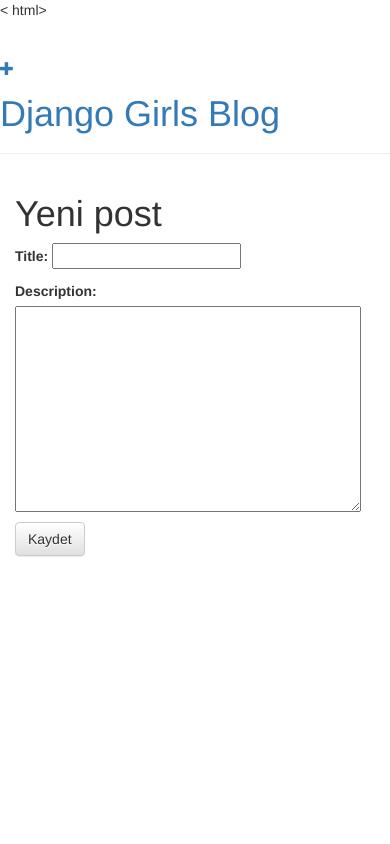
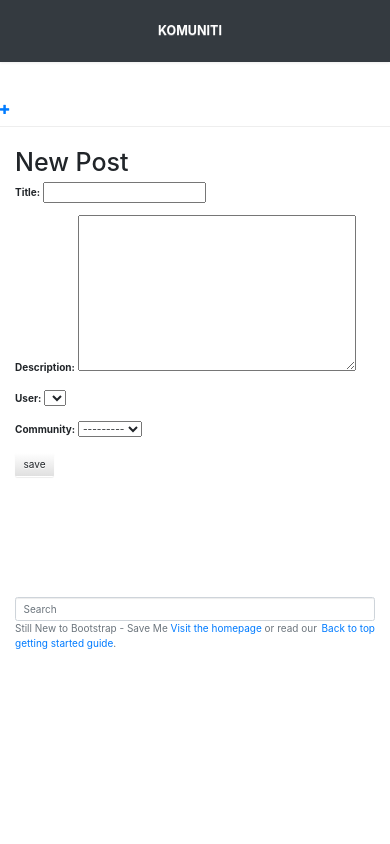
Before and after one commit to onebitme/Komuniti, a Django app: page /community_edit in a window 390 px wide. Run offline with Django 3.2, Linux system fonts and the light colour scheme; data that the repository does not hold is empty; some libraries are stand-ins or nearby versions.

Commit message:
somehow I managed to break all. Currently working on JSON implementation so this is a backup before JSON

```diff
--- a/Komuniti_Project/Komuniti/Komuniti/local_settıngs.py
+++ b/Komuniti_Project/Komuniti/Komuniti/local_settıngs.py
@@ -8,7 +8,7 @@ ALLOWED_HOSTS = []
 DATABASES = {
     'default': {
         'ENGINE': 'django.db.backends.postgresql_psycopg2',
-        'NAME': 'komuniti',
+        'NAME': 'komuniti2',
         'USER': 'kommy',
         'PASSWORD': '12345',
         'HOST':'localhost',
--- a/Komuniti_Project/Komuniti/Komuniti/settings.py
+++ b/Komuniti_Project/Komuniti/Komuniti/settings.py
@@ -38,12 +38,14 @@ INSTALLED_APPS = [
     'django.contrib.messages',
     'django.contrib.staticfiles',
     'komunitipage.apps.KomunitipageConfig',
+    #'django_jsonforms'
+    'rest_framework',
 ]
 
 DATABASES = {
     'default': {
         'ENGINE': 'django.db.backends.postgresql_psycopg2',
-        'NAME': 'komuniti',
+        'NAME': 'komuniti2',
         'USER': 'kommy',
         'PASSWORD': '12345',
         'HOST':'localhost',
--- a/Komuniti_Project/Komuniti/Komuniti/urls.py
+++ b/Komuniti_Project/Komuniti/Komuniti/urls.py
@@ -8,7 +8,8 @@ urlpatterns = [
     path('', views.home, name='home'),
     path('communities', views.communities, name='communities'),
     path('hello', views.hello, name='hello'),
-    path('community_edit', views.post_new, name='post_new')
+    path('community_edit', views.post_new, name='post_add'),
+    path('community_search', views.post_search, name='post_search')
     ##path('search/', views.SearchResultsView, name='search_results'),
     ##path('seach_results',views.seach, name='search')
 ]
--- a/Komuniti_Project/Komuniti/komunitipage/forms.py
+++ b/Komuniti_Project/Komuniti/komunitipage/forms.py
@@ -1,9 +1,15 @@
 from django import forms
 
 from .models import Post
+from .models import Community
 
 class PostForm(forms.ModelForm):
 
     class Meta:
         model = Post
-        fields = ('title', 'description',)
+        fields = ('title', 'description','user','community')
+
+class DataTypeForm(forms.ModelForm):
+    class Meta:
+        model = Post
+        fields = {}
--- a/Komuniti_Project/Komuniti/komunitipage/models.py
+++ b/Komuniti_Project/Komuniti/komunitipage/models.py
@@ -1,18 +1,31 @@
+from django.contrib.auth.models import User
 from django.db import models
+from rest_framework import generics
+
+
+# from rest_framework.
+
 
 # Create your models here.
 
-#class Community(models.Model):
 
 class Community(models.Model):
     title = models.CharField(max_length=120, unique=True)
     description = models.TextField(blank=True)
-    #another_info = models.CharField(max_length=10, blank=True)
-    #image = models.ImageField(upload_to)
+
+    # another_info = models.CharField(max_length=10, blank=True)
+    # image = models.ImageField(upload_to)
 
     def __str__(self):
         return self.title
 
+
 class Post(models.Model):
-        title = models.CharField(max_length=120, unique=True)
-        description = models.TextField(blank=True)
+    title = models.CharField(max_length=120, unique=True)
+    description = models.TextField(blank=True)
+    community = models.ForeignKey(Community, on_delete=models.CASCADE)
+    user = models.ForeignKey(User, on_delete=models.CASCADE, default=1)
+
+    def __str__(self):
+        return self.title
+    # image = models.ImageField()
--- a/Komuniti_Project/Komuniti/komunitipage/templates/komunitipage/communities.html
+++ b/Komuniti_Project/Komuniti/komunitipage/templates/komunitipage/communities.html
@@ -1,24 +1,103 @@
+<!doctype html>
+<html lang="en">
+  <head>
+    <meta charset="utf-8">
+    <meta name="viewport" content="width=device-width, initial-scale=1, shrink-to-fit=no">
+    <meta name="description" content="">
+    <meta name="author" content="Mark Otto, Jacob Thornton, and Bootstrap contributors">
+    <meta name="generator" content="Jekyll v3.8.5">
+    <title>Komuniti Homepage · Bootstrap</title>
+
+    <link rel="canonical" href="https://getbootstrap.com/docs/4.3/examples/album/">
+
+    <!-- Bootstrap core CSS -->
+
+<link rel="stylesheet" href="https://stackpath.bootstrapcdn.com/bootstrap/4.3.1/css/bootstrap.min.css" integrity="sha384-ggOyR0iXCbMQv3Xipma34MD+dH/1fQ784/j6cY/iJTQUOhcWr7x9JvoRxT2MZw1T" crossorigin="anonymous">
+
+ <style>
+      .bd-placeholder-img {
+        font-size: 1.125rem;
+        text-anchor: middle;
+        -webkit-user-select: none;
+        -moz-user-select: none;
+        -ms-user-select: none;
+        user-select: none;
+      }
+
+      @media (min-width: 768px) {
+        .bd-placeholder-img-lg {
+          font-size: 3.5rem;
+        }
+      }
+    </style>
+
+
+    <!-- Custom styles for this template -->
+    <link href="album.css" rel="stylesheet">
+  </head>
+
+  <header>
+  <div class="navbar navbar-dark bg-dark shadow-sm">
+    <div class="container d-flex justify-content-between">
+      <a href="#" class="navbar-brand d-flex align-items-center">
+        <strong>KOMUNITI</strong>
+      </a>
+    </div>
+  </div>
+</header>
+
 {% load staticfiles %}
-< html>
 <head>
     <title>Komunitiy Page</title>
     <link rel="stylesheet" href="//maxcdn.bootstrapcdn.com/bootstrap/3.2.0/css/bootstrap.min.css">
     <link rel="stylesheet" href="//maxcdn.bootstrapcdn.com/bootstrap/3.2.0/css/bootstrap-theme.min.css">
     <link href='//fonts.googleapis.com/css?family=Lobster&subset=latin,latin-ext' rel='stylesheet' type='text/css'>
-        <link rel="stylesheet" href="{% static 'css/blog.css' %}">
+    <!--        <link rel="stylesheet" href="{% static 'css/blog.css' %}">-->
+    <link rel="stylesheet" href="https://stackpath.bootstrapcdn.com/bootstrap/4.3.1/css/bootstrap.min.css" integrity="sha384-ggOyR0iXCbMQv3Xipma34MD+dH/1fQ784/j6cY/iJTQUOhcWr7x9JvoRxT2MZw1T" crossorigin="anonymous">
+
 </head>
 <body>
 <div class="page-header">
-            <a href="{% url 'post_new' %}" class="top-menu"><span class="glyphicon glyphicon-plus"></span></a>
-            <h1><a href="/">Django Girls Blog</a></h1>
+    <a href="{% url 'post_add' %}" class="top-menu"><span class="glyphicon glyphicon-plus"></span></a>
 </div>
 <div class="content container">
-            <div class="row">
-                <div class="col-md-8">
     {% block content %}
     {% endblock %}
+    {% for post in posts %}
+    <div class="card" style="width: 18rem;">
+  <img src="..." class="card-img-top" alt="...">
+  <div class="card-body">
+    <h5 class="card-title">{{post.title}}</h5>
+    <p class="card-text">{{post.description}}</p>
+    <a href="#" class="btn btn-primary">{{post.community}}</a>
   </div>
 </div>
+
+
+    {% endfor %}
+</div>
+<div>
+    <form id="searchform" action="{% url 'communities' %}" method="get" accept-charset="utf-8">
+        <div class="container" style="margin-top:120px;">
+            <input class="form-control" type="text" placeholder="Search" name="search_post">
+        </div>
+    </form>
 </div>
 </body>
+
+
+</main>
+
+<footer class="text-muted">
+  <div class="container">
+    <p class="float-right">
+      <a href="#">Back to top</a>
+    </p>
+    <p>Still New to Bootstrap - Save Me <a href="https://getbootstrap.com/">Visit the homepage</a> or read our <a href="/docs/4.3/getting-started/introduction/">getting started guide</a>.</p>
+  </div>
+</footer>
+    </body>
+<script src="https://code.jquery.com/jquery-3.3.1.slim.min.js" integrity="sha384-q8i/X+965DzO0rT7abK41JStQIAqVgRVzpbzo5smXKp4YfRvH+8abtTE1Pi6jizo" crossorigin="anonymous"></script>
+<script src="https://cdnjs.cloudflare.com/ajax/libs/popper.js/1.14.7/umd/popper.min.js" integrity="sha384-UO2eT0CpHqdSJQ6hJty5KVphtPhzWj9WO1clHTMGa3JDZwrnQq4sF86dIHNDz0W1" crossorigin="anonymous"></script>
+<script src="https://stackpath.bootstrapcdn.com/bootstrap/4.3.1/js/bootstrap.min.js" integrity="sha384-JjSmVgyd0p3pXB1rRibZUAYoIIy6OrQ6VrjIEaFf/nJGzIxFDsf4x0xIM+B07jRM" crossorigin="anonymous"></script>
 </html>
--- a/Komuniti_Project/Komuniti/komunitipage/templates/komunitipage/community_edit.html
+++ b/Komuniti_Project/Komuniti/komunitipage/templates/komunitipage/community_edit.html
@@ -1,9 +1,9 @@
 {% extends 'komunitipage/communities.html' %}
 
 {% block content %}
-    <h1>Yeni post</h1>
+    <h1>New Post</h1>
     <form method="POST" class="post-form">{% csrf_token %}
         {{ post.as_p }}
-        <button type="submit" class="save btn btn-default">Kaydet</button>
+        <button type="submit" class="save btn btn-default">save</button>
     </form>
 {% endblock %}
--- a/Komuniti_Project/Komuniti/komunitipage/templates/komunitipage/search_results.html
+++ /dev/null
@@ -1,2 +0,0 @@
-<!-- templates/search_results.html -->
-<h1>Search Results</h1>
--- a/Komuniti_Project/Komuniti/komunitipage/views.py
+++ b/Komuniti_Project/Komuniti/komunitipage/views.py
@@ -1,35 +1,51 @@
-from django.db.models import Count
 from django.http import HttpResponse
 from django.shortcuts import render, get_object_or_404
 from .forms import PostForm
-from django.views.generic import ListView
-
 from .models import *
-import operator
 
 
 def home(request):
-    community = get_object_or_404(Community,title='Com1')
-    return render(request, 'komunitipage/home.html', {'com':community})
+    return render(request, 'komunitipage/home.html') #,{'com':community})
 def hello():
     return HttpResponse("Hello Bu Sadece bir HTTP Response")
+
 def communities(request):
-    return render(request, 'komunitipage/communities.html', {'com': communities})
+
+    if request.method == 'GET':  # If the form is submitted
+        search_query = request.GET.get('search_post', None)
+
+        if search_query != None:
+            posts = Post.objects.filter(title__icontains=search_query)
+        else:
+            posts = None
+
+
+    return render(request, 'komunitipage/communities.html', {'com': communities,'posts':posts})
 
 def post_new(request):
-    posts = PostForm()
-    return render(request, 'komunitipage/community_edit.html', {'post': posts})
+    if request.method == "POST":
+        form = PostForm(request.POST)
+        form.save()
+    else:
+        form = PostForm()
+    return render(request, 'komunitipage/community_edit.html', {'post': form})
 
-"""def search(request):
+def new_datatype(request):
+    return 0
+
+def post_search(request):
+    #query = request.GET.get('search_post')
+    template = 'komunitipage/home.html'
+    #post = Post.objects.filter(title__icontains=query)
+
+
     if request.method == 'GET':  # If the form is submitted
-        search_query = request.GET.get('search_community', None)
+        search_query = request.GET.get('search_post', None)
 
         if search_query != None:
-            communities = Community.objects.filter(title__icontains=search_query).annotate(
-                number_of_communities=Count('Community'))
+            posts = Post.objects.filter(title__icontains=search_query)
         else:
-            communities = Community.objects.annotate(number_of_communities=Count('Community'))
-            communities = sorted(communities, key=operator.attrgetter('number_of_communities'), reverse=True)
-        return 0;
-        community = get_object_or_404(Community, title='Com2')
-    return render(request,"komunitipage/search_results.html",{})"""
+            posts = Post.objects.all()
+
+
+    return render(request,template, {'posts':posts})
```
Also changed, not shown: Komuniti_Project/Komuniti/komunitipage/templates/komunitipage/home.html (+18 -12 lines), Komuniti_Project/Komuniti/komunitipage/templates/komunitipage/post_list.html (added, +13 -0 lines), Komuniti_Project/Komuniti/__init__.py (added), Komuniti_Project/Komuniti/komunitipage/migrations/0001_initial.py, Komuniti_Project/Komuniti/komunitipage/templates/__init__.py (added), Komuniti_Project/Komuniti/komunitipage/templates/komunitipage/__init__.py (added), Komuniti_Project/__init__.py (added). Lines whose indentation alone changed are shown as unchanged.
